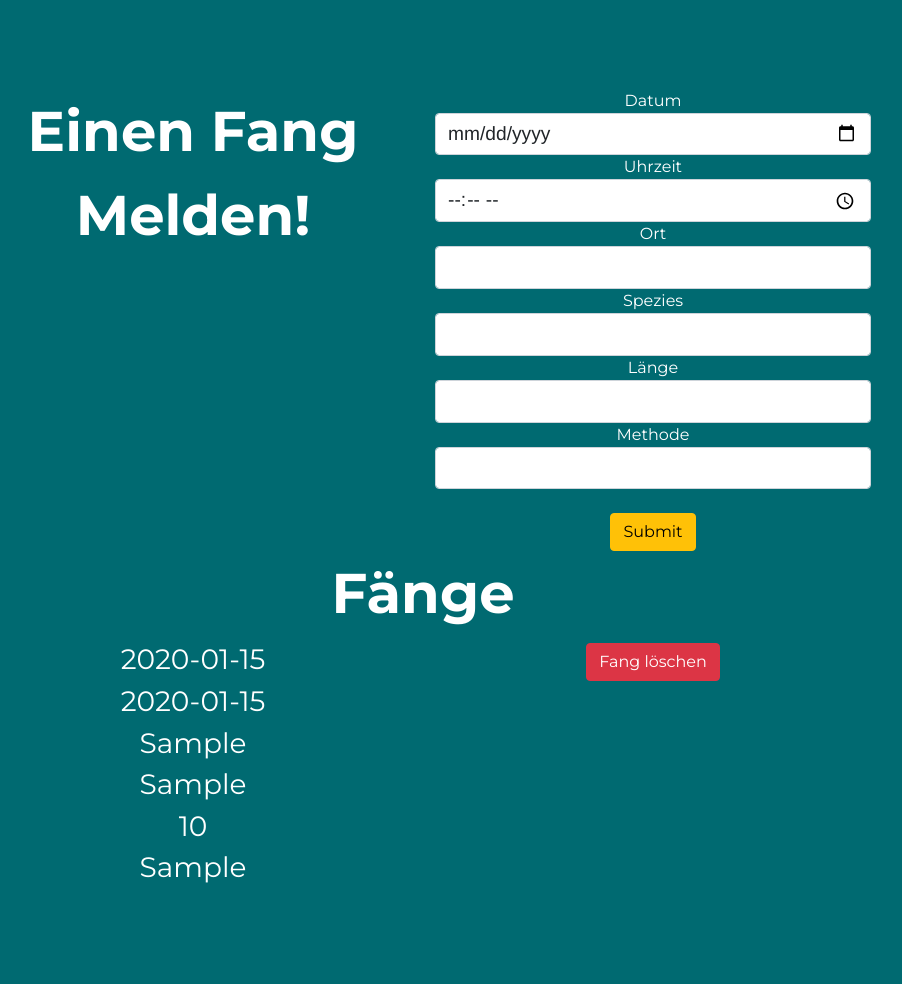
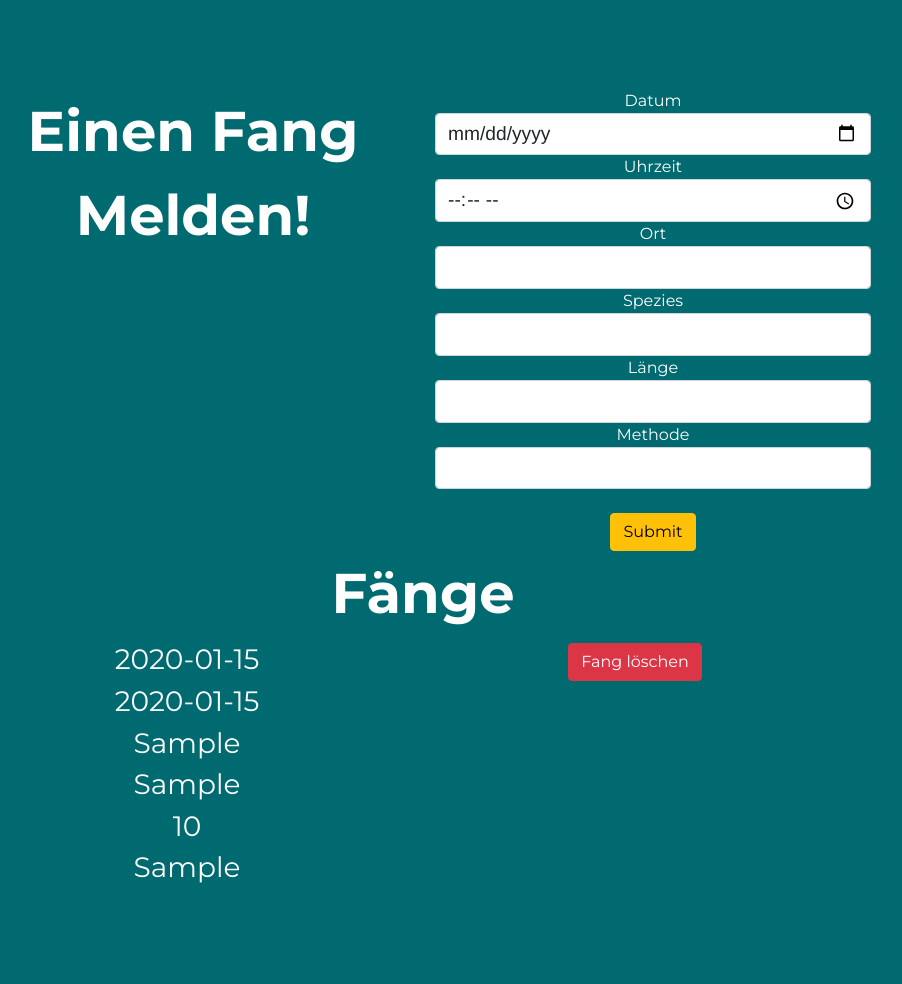
Before and after one commit to MoeBet/loewenhunters_backend, a Flask app: page /catch in a window 1280 px wide. Shown: the part 268-1252 px from the top of the page, without its empty margins (217-1119 px from the left). Run offline with Flask 2, Linux system fonts and the light colour scheme; a user stored in the database is signed in; tables that the repository leaves empty hold one stand-in row (values such as "Sample post"); some libraries are stand-ins or nearby versions.

Commit message:
changed CSS

```diff
--- a/templates/catch.html
+++ b/templates/catch.html
@@ -49,11 +49,11 @@ löwenhunters
           </div>
           </div>
           <div class="row">
-              <div class="col-lg-12">
               <h1 class="big-heading">Fänge</h1>
-              {% for catch in catches %}
+
               <div class="row">
                 <div class="col-lg-6">
+              {% for catch in catches %}
                   <h3>{{catch.date}}</h3>
                   <h3>{{catch.time}}</h3>
                   <h3>{{catch.location}}</h3>
```
